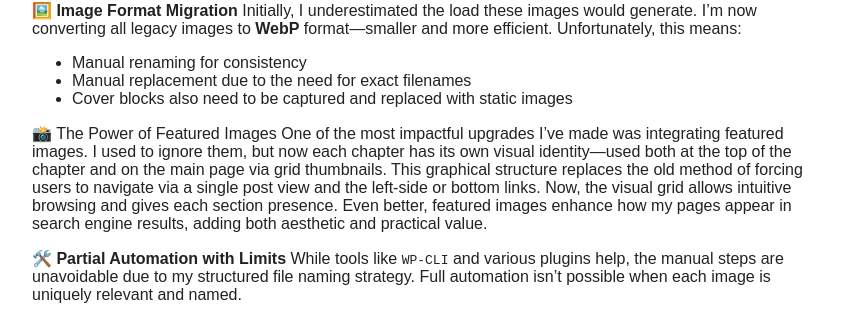
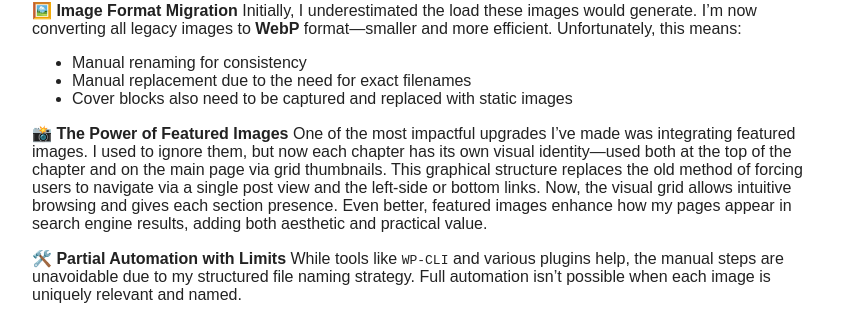
Before and after one commit to stationaryreality/Wordpress-Customization, a Jekyll site: the page built from docs/media.md, in a window 1280 px wide. Shown: the part 430-747 px from the top of the page, without its empty margins (208-1070 px from the left). Built offline with Jekyll 4.4.1, drawn with Linux system fonts in a browser that asks for light colours.

```diff
--- a/docs/media.md
+++ b/docs/media.md
@@ -25,7 +25,7 @@ Initially, I underestimated the load these images would generate. I’m now conv
 * Manual replacement due to the need for exact filenames
 * Cover blocks also need to be captured and replaced with static images
 
-📸 The Power of Featured Images
+📸 **The Power of Featured Images**
 One of the most impactful upgrades I’ve made was integrating featured images. I used to ignore them, but now each chapter has its own visual identity—used both at the top of the chapter and on the main page via grid thumbnails. This graphical structure replaces the old method of forcing users to navigate via a single post view and the left-side or bottom links. Now, the visual grid allows intuitive browsing and gives each section presence. Even better, featured images enhance how my pages appear in search engine results, adding both aesthetic and practical value.
 
 🛠️ **Partial Automation with Limits**
```
